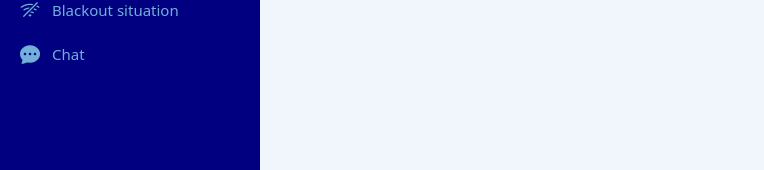
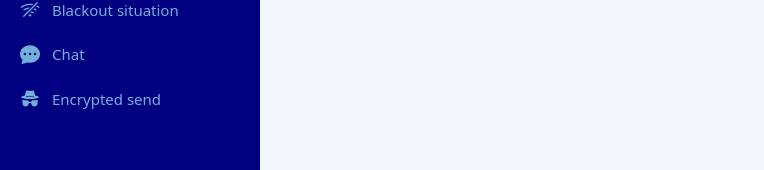
Before and after one commit to mahdiXak47/mahdixak-front, a React (Vite) app: page / in a window 1280 px wide. Shown: the part 402-572 px from the top of the page, without its empty margins (0-764 px from the left). Built offline with nearby package versions, Linux system fonts and the light colour scheme.

Commit message:
encrypted message added

```diff
--- a/src/Sidebar.jsx
+++ b/src/Sidebar.jsx
@@ -47,6 +47,7 @@ const NAV_ITEMS = [
     icon: () => <BiIcon name="chat-dots-fill" />,
     externalHref: 'https://oneclick-rocketchat-osgu3zzv.darkube.app/',
   },
+  { id: 'encrypted-send', label: 'Encrypted send', icon: () => <BiIcon name="incognito" />, externalHref: 'https://ignis.locker/' },
 ];
 
 export default function Sidebar() {
```
